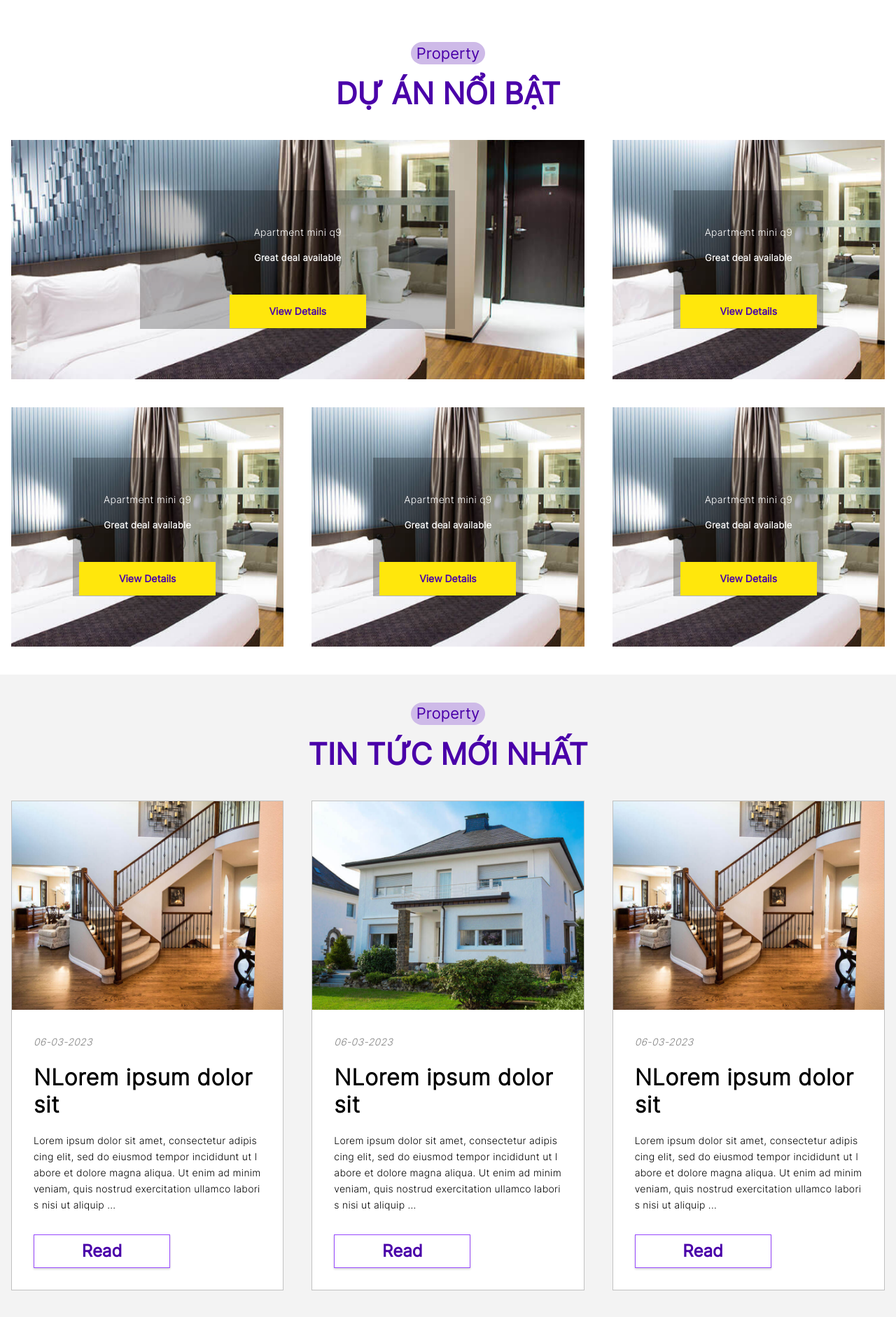
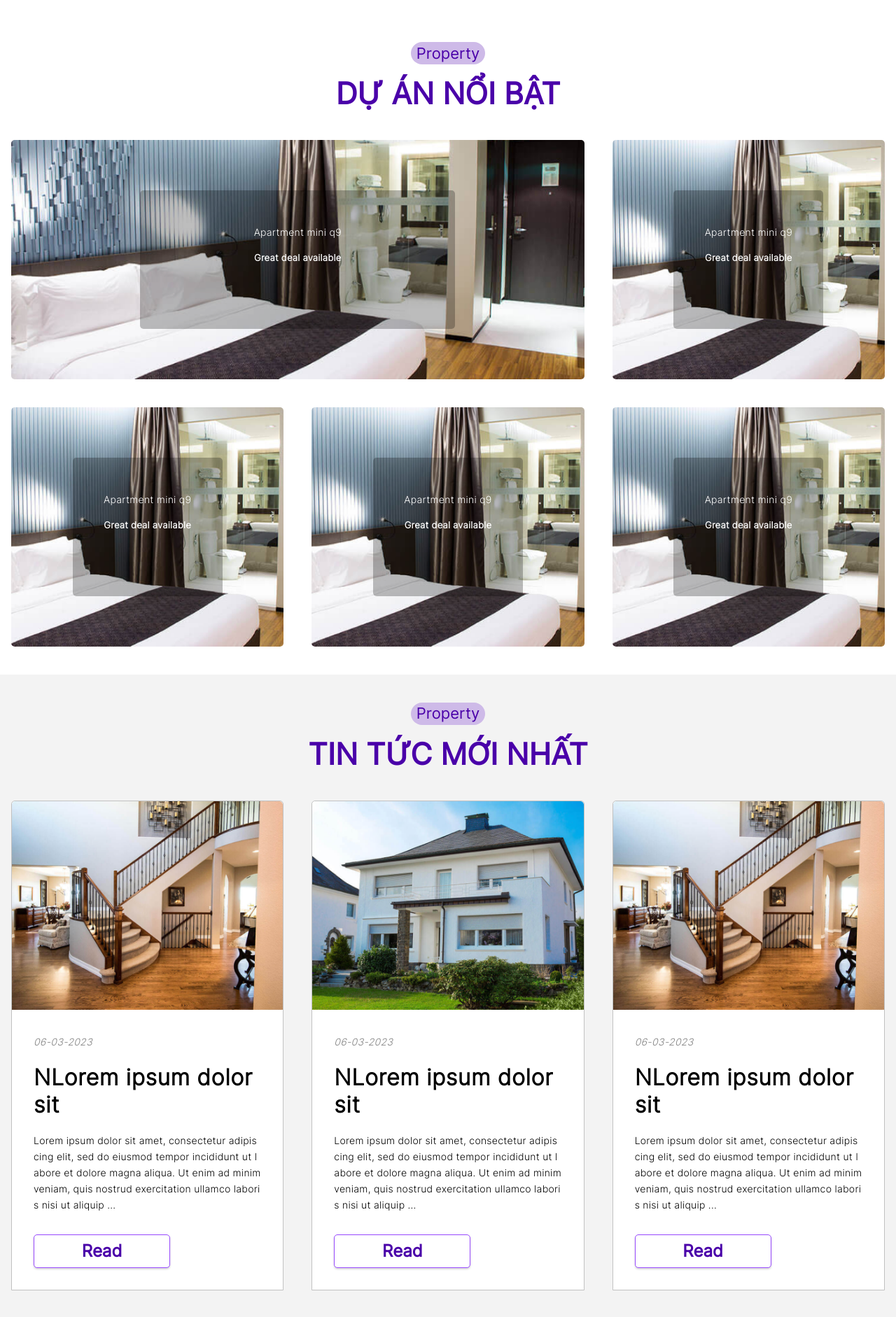
Before and after one commit to DuTran7/CityHouzing, a Next.js app: page / in a window 1280 px wide. Shown: the part 880-2762 px from the top of the page at 70% size. Built offline with nearby package versions, Linux system fonts and the light colour scheme.

Commit message:
rounded the image and component in home page

```diff
--- a/src/components/forms/Contact.js
+++ b/src/components/forms/Contact.js
@@ -73,7 +73,7 @@ function Contact() {
               src="/home/form-left.png"
               width={'100%'}
               height={'100%'}
-              style={{ objectFit: 'cover' }}
+              style={{ objectFit: 'cover', borderRadius: '0.313rem' }}
             />
           </Box>
         </Grid>
--- a/src/components/home/achievements/Achievement.js
+++ b/src/components/home/achievements/Achievement.js
@@ -44,7 +44,10 @@ function Achievement() {
         onClick={() => handleClick('prev')}
         className={styles['button-prev']}
       >
-        <img src="/home/previous-button.png" />
+        <img
+          src="/home/previous-button.png"
+          style={{ borderRadius: '0.313rem' }}
+        />
       </Button>
     );
   };
@@ -54,7 +57,7 @@ function Achievement() {
         onClick={() => handleClick('next')}
         className={styles['button-next']}
       >
-        <img src="/home/next-button.png" />
+        <img src="/home/next-button.png" style={{ borderRadius: '0.313rem' }} />
       </Button>
     );
   };
@@ -154,7 +157,11 @@ function Achievement() {
                 {images.map((image) => (
                   <img
                     key={Math.ceil(Math.random() * 99999999999)}
-                    style={{ marginRight: '5rem', width: '520px' }}
+                    style={{
+                      marginRight: '5rem',
+                      width: '520px',
+                      borderRadius: '0.313rem',
+                    }}
                     alt="Achivement"
                     src={image}
                     className={styles['achivement-image']}
--- a/src/components/home/news/News.js
+++ b/src/components/home/news/News.js
@@ -13,10 +13,20 @@ function News({ news }) {
       style={{
         border: `1px solid ${theme.palette.borderBox.box}`,
         backgroundColor: theme.palette.common.white,
+        borderTopLeftRadius: '0.313rem',
+        borderTopRightRadius: '0.313rem',
       }}
     >
       <Box>
-        <img alt={news.title} src={news.image} width={'100%'} />
+        <img
+          alt={news.title}
+          src={news.image}
+          width={'100%'}
+          style={{
+            borderTopLeftRadius: '0.313rem',
+            borderTopRightRadius: '0.313rem',
+          }}
+        />
         <Box style={{ padding: '8% 8% 0 8%' }}>
           <Typography
             style={{
--- a/src/components/home/outstandingProject/OutstandingProject.js
+++ b/src/components/home/outstandingProject/OutstandingProject.js
@@ -76,6 +76,7 @@ function OutstandingProject({ data }) {
             </Typography>
             <StyledBtnContain
               fontWeight="600"
+              sx={{ borderRadius: '0.25rem' }}
               className={styles['btn-view-detail']}
             >
               View Details
@@ -94,13 +95,14 @@ function OutstandingProject({ data }) {
             return (
               <Grid key={project.id} xl={8} lg={8} md={12} sm={12} xs={12} item>
                 <Box
-                  style={{
+                  sx={{
                     backgroundImage: "url('/home/project.png')",
                     backgroundPosition: 'center bottom',
                     backgroundSize: 'cover',
                     backgroundRepeat: 'no-repeat',
                     width: '100%',
                     height: '100%',
+                    borderRadius: '0.313rem',
                   }}
                 >
                   <BoxContent project={project} index={index}></BoxContent>
@@ -118,6 +120,7 @@ function OutstandingProject({ data }) {
                     backgroundRepeat: 'no-repeat',
                     width: '100%',
                     height: '100%',
+                    borderRadius: '0.313rem',
                   }}
                 >
                   <Box
--- a/src/components/home/outstandingProject/OutstandingProject.module.css
+++ b/src/components/home/outstandingProject/OutstandingProject.module.css
@@ -14,23 +14,21 @@
   align-items: center;
   justify-content: space-between;
   overflow: hidden;
+  border-radius: 0.313rem;
+
 }
 
 .box-warp-content {
   height: 100%;
   width: 100%;
+  border-radius: 0.313rem;
 }
 .box-warp-content:hover {
   box-shadow: rgba(0, 0, 0, 0.24) 0px 3px 8px;
 }
 
-@keyframes appear_element {
-  0% { opacity: 0 }
-  100% { opacity: 1 }
-}
-
 .box-warp-content:hover > div .btn-view-detail {
-  display: block;
+  opacity: 1;
 }
 
 .btn-view-detail {
@@ -39,11 +37,10 @@
   line-height: 1.5rem;
   width: 100%;
   height: 1.5rem;
-  display: none;
-  opacity: 1;
+  opacity: 0;
   animation: appear_element 1s;
+  transition: 2s;
 }
-
 
 .box-content-name {
   font-size: 1.375rem;
@@ -51,8 +48,6 @@
   line-height: 1.625rem;
   width: 100%;
   text-align: center;
-  /* // whiteSpace: nowrap; */
-  /* overflow: hidden; */
   text-overflow: ellipsis;
 }
 @media only screen and (max-width: 767px) {
--- a/src/components/ukit/Button.js
+++ b/src/components/ukit/Button.js
@@ -137,6 +137,7 @@ export const StyledBtnContain = styled(StyledBtn)(({fontSize,fontWeight, lineHei
   textTransform: "capitalize",
   textDecoration: 'none',
   textAlign: 'center',
+  borderRadius: "0.313rem"
 }));
 export const StyledBtnOutlined = styled(StyledBtn)(({fontSize,fontWeight,lineHeight}) => ({
   padding: '0',
@@ -153,6 +154,7 @@ export const StyledBtnOutlined = styled(StyledBtn)(({fontSize,fontWeight,lineHei
   },
   textDecoration: 'none',
   textAlign: 'center',
+  borderRadius: "0.313rem"
 }));
 
 export const StyledIconLabelButton = styled(StyledBtn)(() => ({}));
```
